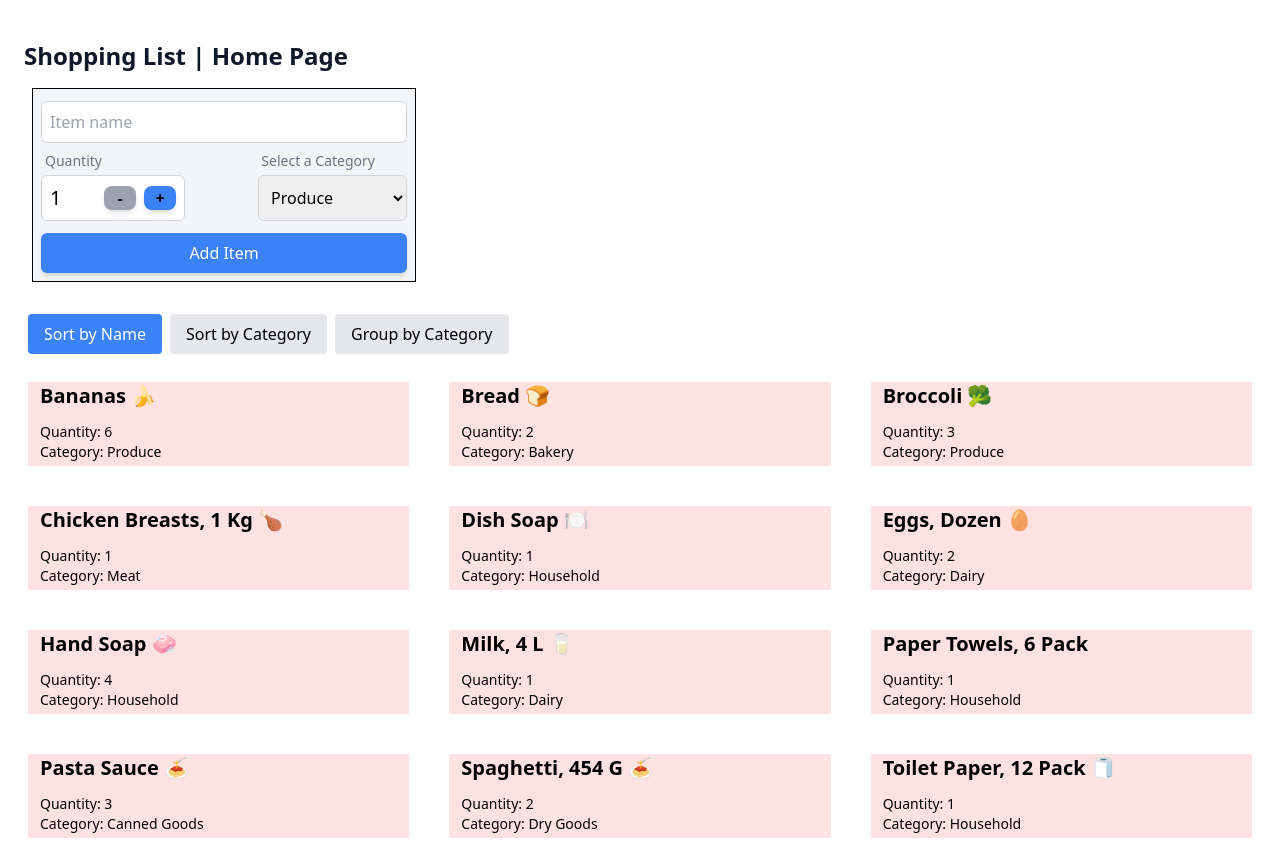
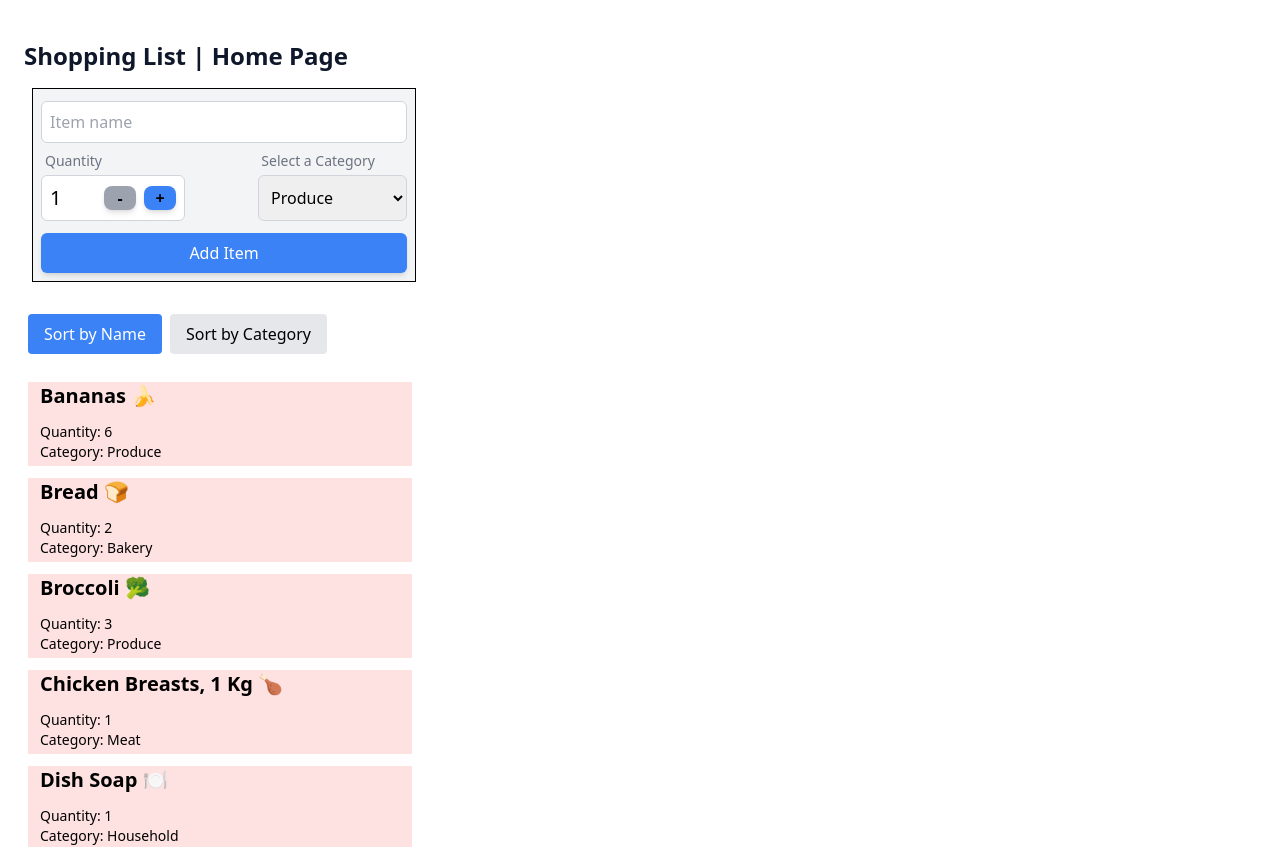
Before and after one commit to chinedu-amaechi/cprg306-assignments, a Next.js app: page /week-8 in a window 1280 px wide. Shown: the top 847 px of the page. Built offline with nearby package versions, Linux system fonts and the light colour scheme.

Commit message:
Adding API to Fetch Meal Ingredients

```diff
--- a/app/week-7/new-item.js
+++ b/app/week-7/new-item.js
@@ -40,7 +40,7 @@ const NewItem = ({onAddItem}) => {
   };
 
     const generateId = () => {
-      return Math.random().toString(36).substring(2, 15);
+      return Math.random().toString(36).substring(2, 16);
     };
 
   return (
--- a/app/week-8/item-list.js
+++ b/app/week-8/item-list.js
@@ -1,12 +1,11 @@
 "use client";
-
 import { useState } from "react";
 import Item from "./item";
 
 
 
 
-function ItemList({items}) {
+function ItemList({items, onItemSelect}) {
     const [sortBy, setSortBy] = useState("name");
     const [groupByCategory, setGroupByCategory] = useState(false);
 
@@ -38,7 +37,7 @@ function ItemList({items}) {
                         <ul className='grid grid-cols-1 md:grid-cols-2 lg:grid-cols-3 gap-4'>
                             {items.map((item) => (
                                 <li key={item.id}>
-                                    <Item {...item} />
+                                    <Item {...item} onSelect={onItemSelect} />
                                 </li>
                             ))}
                         </ul>
@@ -47,14 +46,14 @@ function ItemList({items}) {
         } else {
             return sortedItems.map((item) => (
                 <li key={item.id}>
-                    <Item {...item} />
+                    <Item {...item} onSelect={onItemSelect} />
                 </li>
             ));
         }
     };
 
     return (
-        <div>
+        <div className="flex flex-col">
             <div className='ml-3 mb-4 flex gap-2'>
                 <button
                     onClick={() => setSortBy("name")}
@@ -76,27 +75,14 @@ function ItemList({items}) {
                 >
                     Sort by Category
                 </button>
-                <button
-                    onClick={() => setGroupByCategory(!groupByCategory)}
-                    className={`px-4 py-2 rounded ${
-                        groupByCategory
-                            ? "bg-green-500 text-white"
-                            : "bg-gray-200 text-black"
-                    }`}
-                >
-                    {groupByCategory ? "Ungroup" : "Group by Category"}
-                </button>
             </div>
-            <ul
-                className={
-                    groupByCategory
-                        ? ""
-                        : "grid grid-cols-1 md:grid-cols-2 lg:grid-cols-3 gap-4"
-                }
-            >
-                {renderItems()}
-            </ul>
+            <div>
+                <ul>
+                    {renderItems()}
+                </ul>
+            </div>
         </div>
+
     );
 }
 
--- a/app/week-8/item.js
+++ b/app/week-8/item.js
@@ -1,7 +1,13 @@
 
-function Item({name, quantity, category}) {
-     return (
-            <div className="m-3 max-w-sm bg-red-100 pl-3 pb-1 capitalize hover:bg-red-200 hover:scale-105 hover:border-none transition-all duration-300 cursor-pointer">
+function Item({name, quantity, category, onSelect})
+{
+
+
+
+    return (
+
+            <div className="m-3 max-w-sm bg-red-100 pl-3 pb-1 capitalize hover:bg-red-200 hover:scale-105 hover:border-none transition-all duration-300 cursor-pointer"
+                onclick={() => onSelect(name)} >
                 <h2 className="text-xl font-sans font-bold mb-3">{name}</h2>
                 <p className="text-sm">Quantity: {quantity}</p>
                 <p className="text-sm">Category: {category}</p>
--- /dev/null
+++ b/app/week-8/meal-ideas.js
@@ -0,0 +1,59 @@
+"use client";
+
+import { useState, useEffect } from "react";
+
+async function fetchMealIdeas(ingredient) {
+    try {
+        const response = await fetch(
+            `https://www.themealdb.com/api/json/v1/1/filter.php?i=${ingredient}`
+        );
+        const data = await response.json();
+        return data.meals || [];
+    } catch (error) {
+        console.error("Error fetching meal ideas:", error);
+        return [];
+    }
+}
+
+function MealIdeas({ ingredient }) {
+    const [meals, setMeals] = useState([]);
+
+    const loadMealIdeas = async () => {
+        const mealIdeas = await fetchMealIdeas(ingredient);
+        setMeals(mealIdeas);
+    };
+
+    useEffect(() => {
+        if (ingredient) {
+            loadMealIdeas();
+        }
+    }, [ingredient]);
+
+    return (
+        <div>
+            <h2 className='text-2xl font-bold mb-4'>Meal Ideas</h2>
+            {ingredient && (
+                <p className='mb-4'>
+                    Here are some meal ideas using {ingredient}:
+                </p>
+            )}
+            <ul className='space-y-4'>
+                {meals.map((meal) => (
+                    <li
+                        key={meal.idMeal}
+                        className='bg-zinc-800 p-4 rounded-lg shadow flex items-center gap-4'
+                    >
+                        <img
+                            src={meal.strMealThumb}
+                            alt={meal.strMeal}
+                            className='w-20 h-20 rounded-lg object-cover'
+                        />
+                        <span className='font-medium'>{meal.strMeal}</span>
+                    </li>
+                ))}
+            </ul>
+        </div>
+    );
+}
+
+export default MealIdeas;
--- a/app/week-8/new-item.js
+++ b/app/week-8/new-item.js
@@ -40,7 +40,7 @@ const NewItem = ({onAddItem}) => {
   };
 
     const generateId = () => {
-      return Math.random().toString(36).substring(2, 15);
+      return Math.random().toString(36).substring(2, 16);
     };
 
   return (
--- a/app/week-8/page.js
+++ b/app/week-8/page.js
@@ -8,10 +8,21 @@ import itemsData from "./items.json";
 
 function Page() {
     const [items, setItems] = useState(itemsData);
+    const [ selectedItemName, setSelectedItemName ] = useState("");
 
     const handleAddItem = (newItem) => {
         setItems((prevItems) => [...prevItems, newItem]);
     };
+
+    const handleItemSelect = (itemName) => {
+        const cleanName = itemName
+            .split(",")[0]
+            .trim()
+            .toLowerCase()
+            .replace(/[^a-zA-Z ]/g, "");
+        setSelectedItemName(cleanName);
+    };
+
 
     return (
         <main className='container mx-auto px-4 py-8'>
@@ -23,8 +34,10 @@ function Page() {
             <div className='mb-8'>
                 <NewItem onAddItem={handleAddItem} />
             </div>
+            <div>
+                <ItemList items={items} />
+            </div>
 
-            <ItemList items={items} />
         </main>
     );
 }
```
